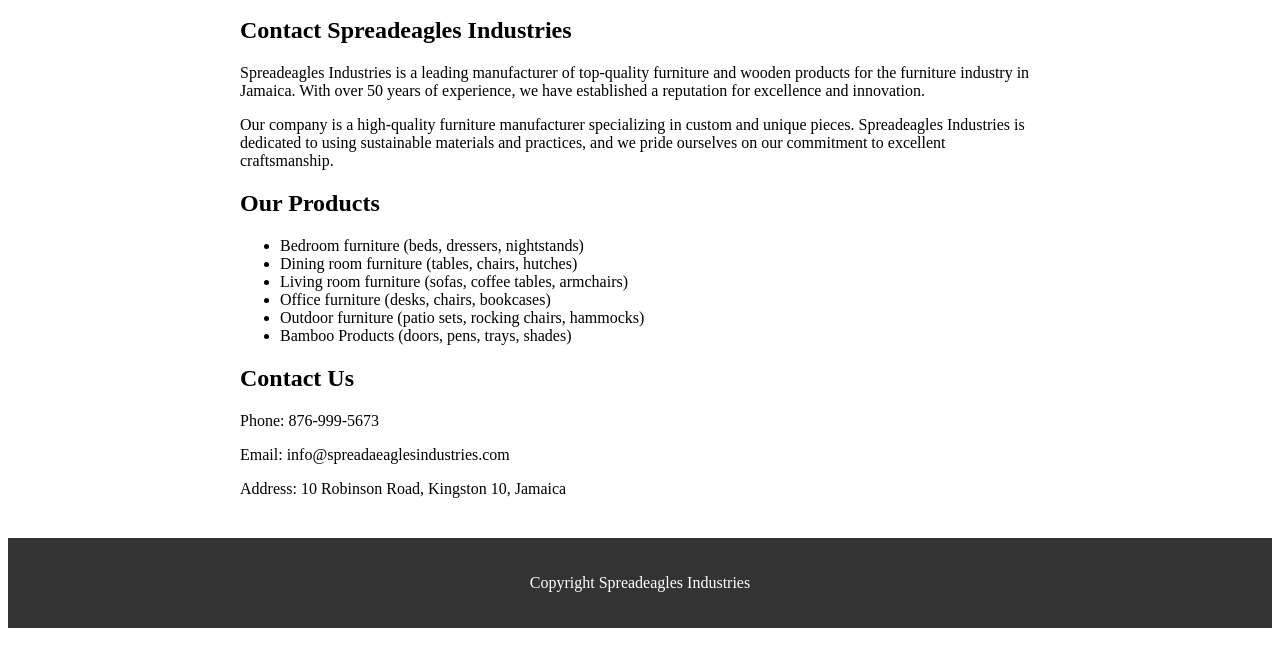
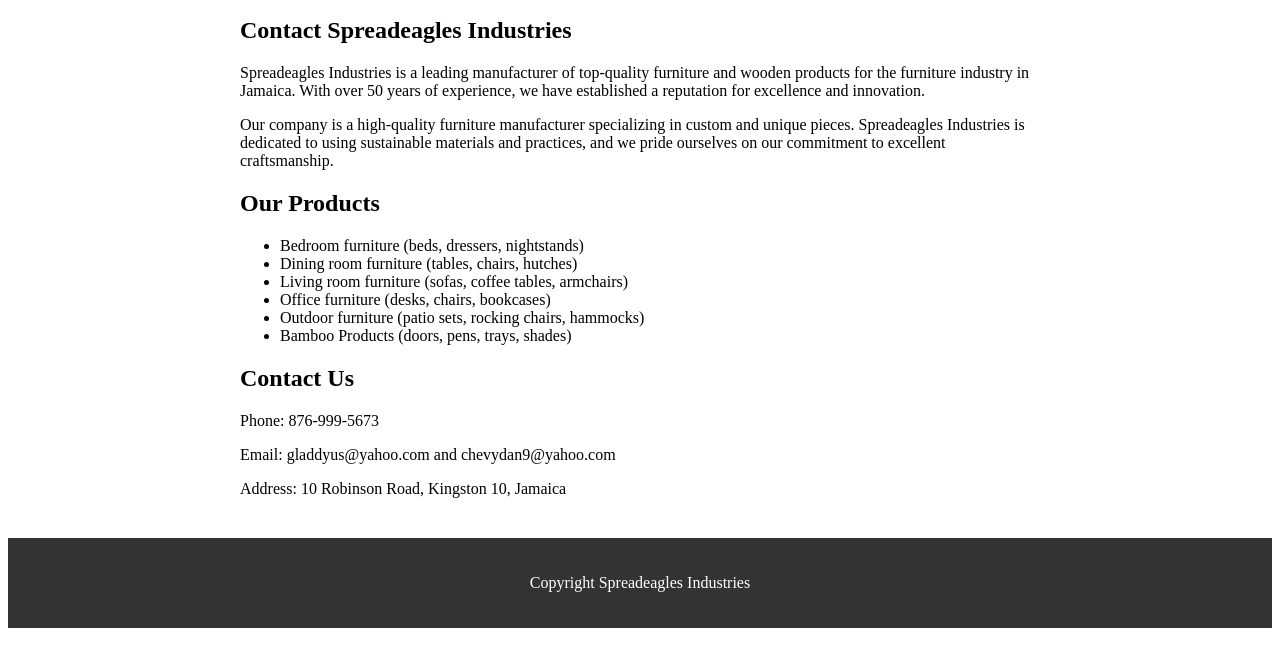
Before and after one commit to gladstone28/spreadeagles_website, a plain HTML site: page contact.html in a window 1280 px wide. Shown: the part 146-800 px from the top of the page. Drawn offline with Linux system fonts and the light colour scheme.

Commit message:
modified contact.html with new email addresses

```diff
--- a/contact.html
+++ b/contact.html
@@ -40,7 +40,7 @@
     <section id="contact">
       <h2>Contact Us</h2>
       <p>Phone: 876-999-5673</p>
-      <p>Email: info@spreadaeaglesindustries.com</p>
+      <p>Email: gladdyus@yahoo.com and chevydan9@yahoo.com</p>
       <p>Address: 10 Robinson Road, Kingston 10, Jamaica</p>
     </section>
 
```
